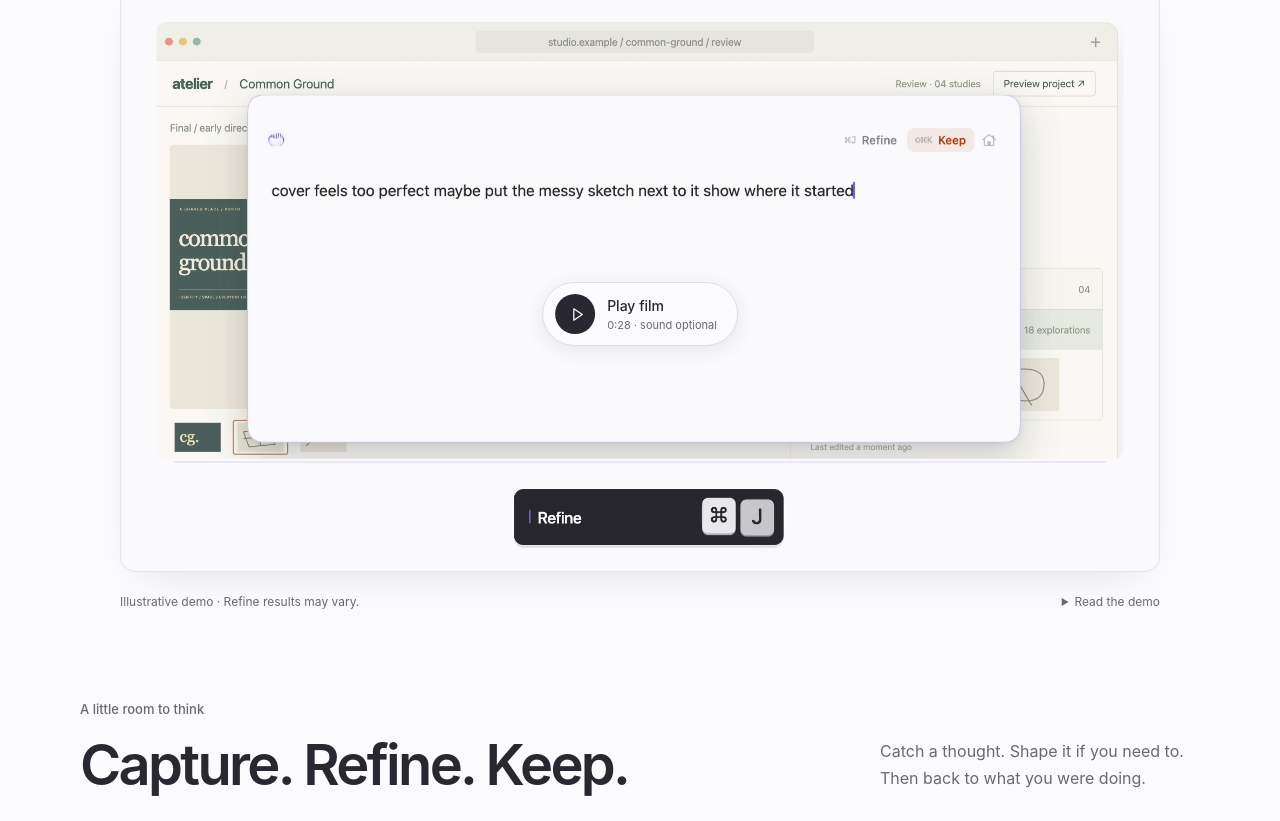
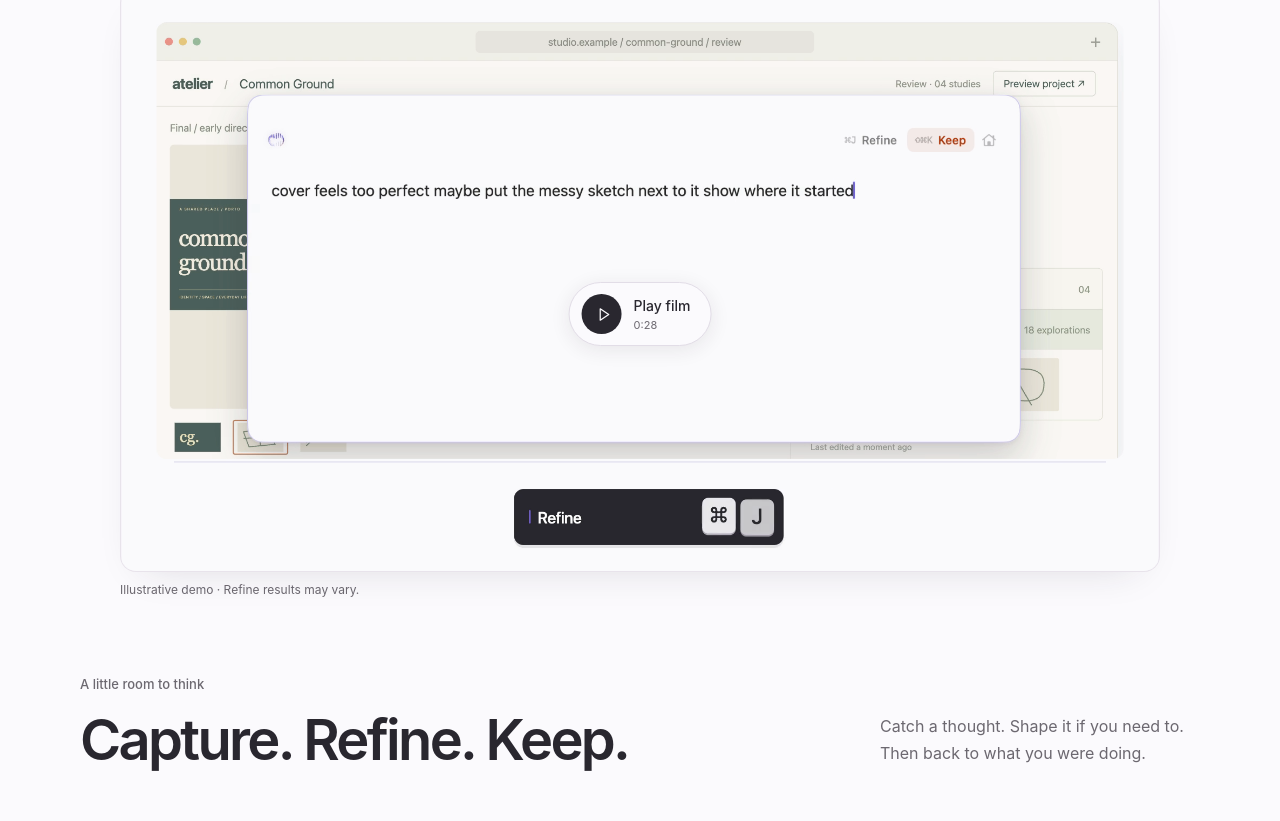
Before and after one commit to rafaeltorresng/rasc-web, a React (Vite) app: page / in a window 1280 px wide. Shown: the part 2042-2863 px from the top of the page. Built offline with nearby package versions, Linux system fonts and the light colour scheme.

Commit message:
chore(film): simplify play control and film caption
Drop "sound optional" on Play, remove the "Read the demo" transcript, and tighten error copy and caption styles.

```diff
--- a/src/page/ProductFilm.css
+++ b/src/page/ProductFilm.css
@@ -23,15 +23,8 @@
 .film-frame[data-ended="true"] .film-play:active { transform: translateY(-50%) scale(.98); }
 .film-frame:has(:focus-visible) { outline: 3px solid var(--violet); outline-offset: 4px; }
 .film-poster-fallback { position: absolute; inset: 16% 0 auto; text-align: center; font-family: var(--font-editorial); font-style: italic; color: var(--ink-muted); font-size: 24px; }
-.film-caption { display: flex; flex-wrap: wrap; align-items: baseline; justify-content: space-between; gap: 0 20px; padding-top: 8px; }
+.film-caption { padding-top: 8px; }
 #product-film-disclosure { margin: 0; color: var(--ink-muted); font-size: 12px; line-height: 1.6; }
-.film-transcript { color: var(--ink-muted); font-size: 12px; line-height: 1.65; }
-.film-transcript summary { display: list-item; width: fit-content; min-height: 44px; padding-block: 12px; cursor: pointer; text-underline-offset: 4px; }
-.film-transcript summary:hover { color: var(--ink); }
-.film-transcript[open] { flex-basis: 100%; }
-.film-transcript[open] > div { max-width: 74ch; padding: 4px 0 12px; }
-.film-transcript p { margin-bottom: 12px; font-size: 13px; }
-.film-transcript p:last-child { margin-bottom: 0; }
 .film-error { margin: 14px 0; font-size: 14px; line-height: 1.6; }
 .film-error a { color: var(--violet-ink); text-underline-offset: 4px; }
 @media (prefers-reduced-motion: no-preference) {
--- a/src/page/ProductFilm.tsx
+++ b/src/page/ProductFilm.tsx
@@ -57,21 +57,13 @@ export default function ProductFilm() {
         {!failed && (!revealed || ended) && <button type="button" className="film-play" aria-label={ended ? 'Replay product film' : 'Play product film'}
           disabled={requested && !revealed && !playRejected} onClick={play}>
           <span className="film-play-icon"><Icon name="play" /></span>
-          <span>{ended ? 'Watch again' : requested ? 'Loading film…' : 'Play film'}<small>{ended ? '0:28' : '0:28 · sound optional'}</small></span>
+          <span>{ended ? 'Watch again' : requested ? 'Loading film…' : 'Play film'}<small>0:28</small></span>
         </button>}
       </div>
-      {failed && <p className="film-error" role="status">Video unavailable. <a href={film}>Open the MP4</a> or read the demo below.</p>}
+      {failed && <p className="film-error" role="status">Video unavailable. <a href={film}>Open the MP4</a>.</p>}
       {playRejected && <p className="film-error" role="status">Playback paused. Select Play to try again.</p>}
       <div className="film-caption">
         <p id="product-film-disclosure">Illustrative demo · Refine results may vary.</p>
-        <details className="film-transcript">
-          <summary>Read the demo</summary>
-          <div>
-            <p>While reviewing a design, someone has an idea: put the rough sketch beside the finished cover. They invoke Rasc over their work and capture the thought.</p>
-            <p>Optional Refine offers clearer wording. They compare Original and Suggested, accept the proposal, then separately Keep the thought and return to work. Later, they open Home, search for “cover” and find the same note.</p>
-            <p>The interface is native. Refine wording and processing time are scripted for this illustrative demonstration.</p>
-          </div>
-        </details>
       </div>
     </div>
   </section>;
```
